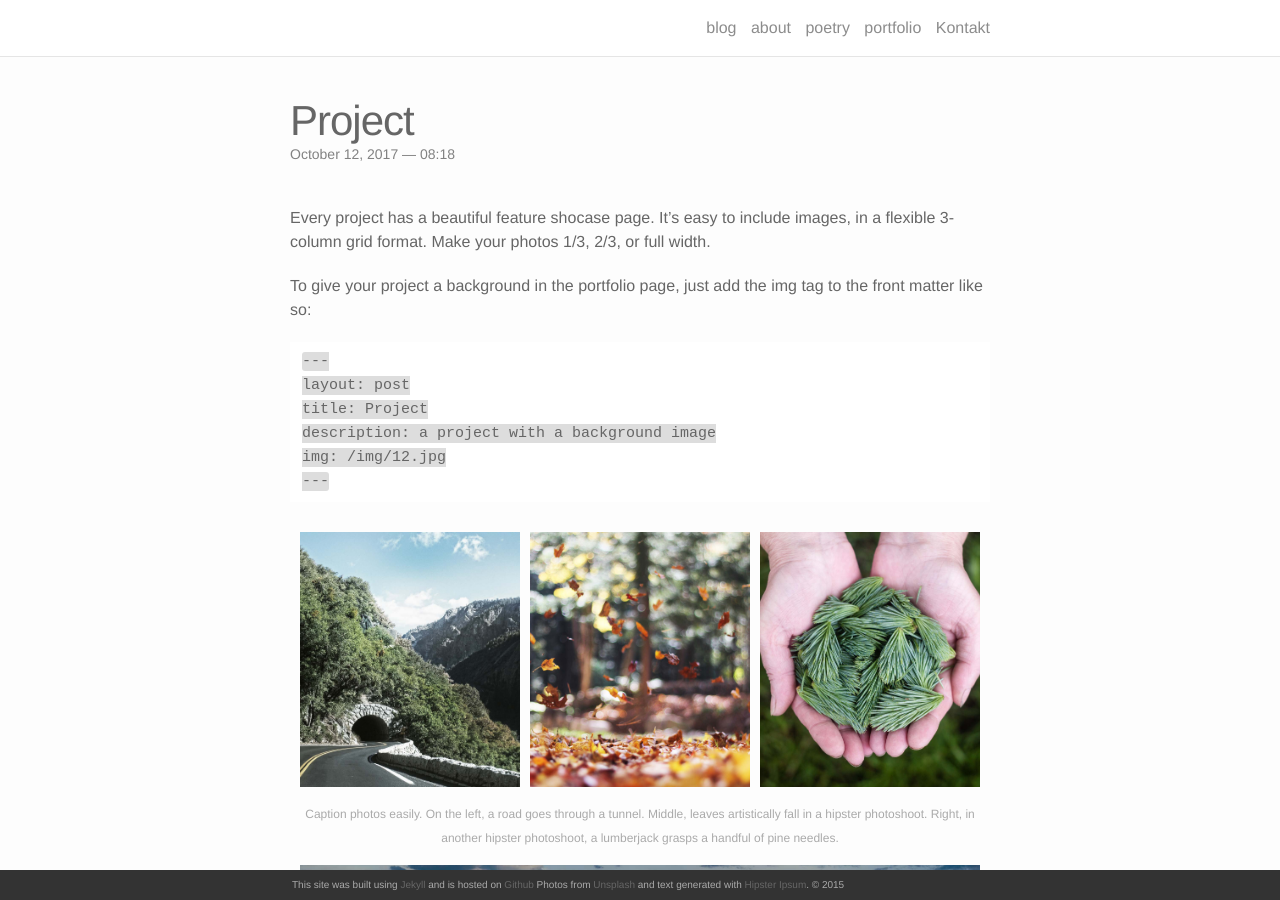
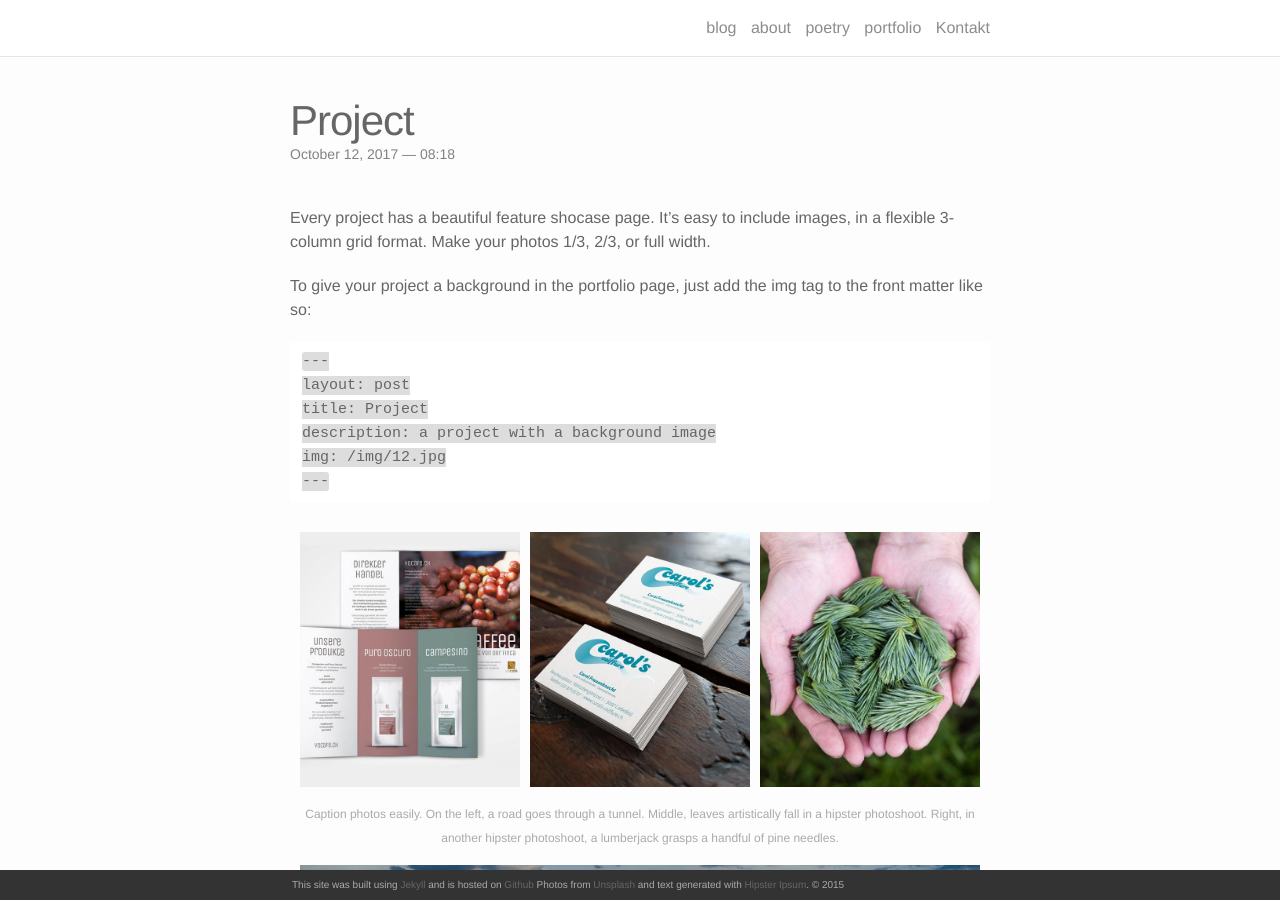
Before and after one commit to grafiche/folio-jekyll, a Jekyll site: the page built from _portfolio/1_project.markdown, in a window 1280 px wide and 900 px high. Built offline with Jekyll 4.4.1, drawn with Linux system fonts in a browser that asks for light colours; nearby versions of some CDN libraries.

Commit message:
Updated 1 Project

```diff
--- a/_portfolio/1_project.markdown
+++ b/_portfolio/1_project.markdown
@@ -1,8 +1,8 @@
 ---
 title: Project
-layout: post
 description: a project with a background image
 img: "/img/12.jpg"
+layout: post
 ---
 
 Every project has a beautiful feature shocase page. It's easy to include images, in a flexible 3-column grid format. Make your photos 1/3, 2/3, or full width.
@@ -18,8 +18,8 @@ To give your project a background in the portfolio page, just add the img tag to
 
 
 <div class="img_row">
-	<img class="col one" src="{{ site.baseurl }}/img/1.jpg" alt="" title="example image"/>
-	<img class="col one" src="{{ site.baseurl }}/img/2.jpg" alt="" title="example image"/>
+	<img class="col one" src="{{ site.baseurl }}/uploads/trifold.jpg" alt="" title="example image"/>
+	<img class="col one" src="{{ site.baseurl }}/uploads/business-card.jpg" alt="" title="example image"/>
 	<img class="col one" src="{{ site.baseurl }}/img/3.jpg" alt="" title="example image"/>
 </div>
 <div class="col three caption">
```
